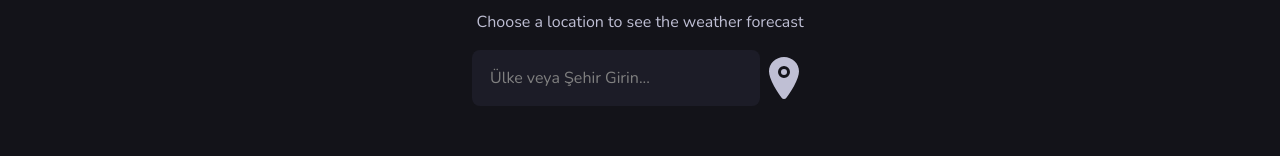
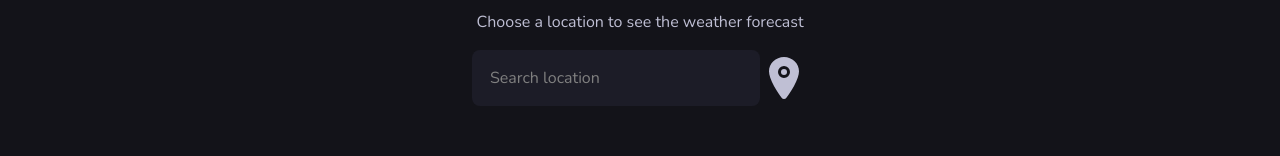
Before and after one commit to erentaskiran/iWeather, a Next.js app: page / in a window 1280 px wide. Shown: the part 322-478 px from the top of the page. Built offline with nearby package versions, Linux system fonts and the light colour scheme; no server answers; a web font is replaced by a local one.

Commit message:
Update select placeholder

```diff
--- a/src/app/page.tsx
+++ b/src/app/page.tsx
@@ -201,7 +201,7 @@ export default function Home() {
                 IndicatorSeparator: () => null,
                 LoadingIndicator,
               }}
-              placeholder="Ülke veya Şehir Girin..."
+              placeholder="Search location"
             />
             <IoLocation
               className="min-w-12 min-h-12"
```
